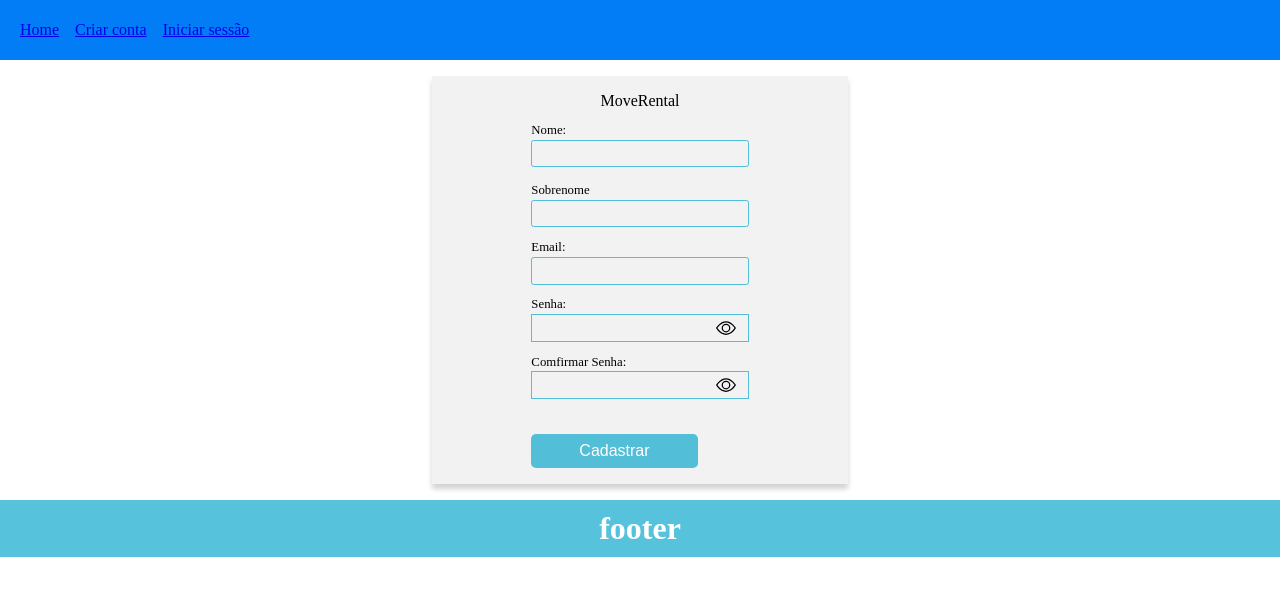
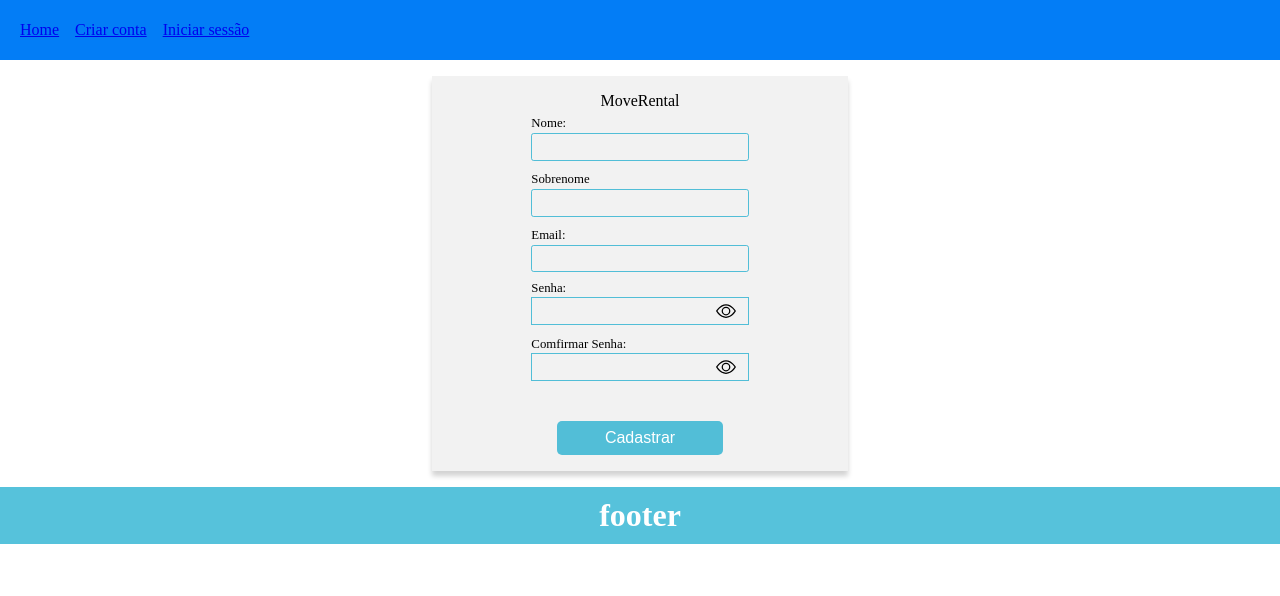
Before and after one commit to GabrielyPaz/projeto-integrador, a React (Vite) app: page /register in a window 1280 px wide. Shown: the top 596 px of the page. Built offline with nearby package versions, Linux system fonts and the light colour scheme.

Commit message:
validacao do cadastro e insercao do favicon

```diff
--- a/index.html
+++ b/index.html
@@ -1,9 +1,10 @@
 <!doctype html>
-<html lang="en">
+<html lang="pt-br">
   <head>
     <meta charset="UTF-8" />
     <meta name="viewport" content="width=device-width, initial-scale=1.0" />
-    <title> 🚙  Digital Booking</title>
+    <link rel="shortcut icon" href="./src/assets/favicon.ico" type="image/x-icon">
+    <title>Digital Booking</title>
   </head>
   <body>
     <div id="root"></div>
--- a/package.json
+++ b/package.json
@@ -10,13 +10,17 @@
     "preview": "vite preview"
   },
   "dependencies": {
+    "@hookform/resolvers": "^3.3.2",
     "react": "^18.2.0",
     "react-dom": "^18.2.0",
-    "react-router-dom": "^6.17.0"
+    "react-hook-form": "^7.47.0",
+    "react-router-dom": "^6.17.0",
+    "yup": "^1.3.2"
   },
   "devDependencies": {
     "@types/react": "^18.2.15",
     "@types/react-dom": "^18.2.7",
+    "@types/yup": "^0.32.0",
     "@vitejs/plugin-react": "^4.0.3",
     "eslint": "^8.45.0",
     "eslint-plugin-react": "^7.32.2",
--- a/src/pages/Register/Register.jsx
+++ b/src/pages/Register/Register.jsx
@@ -1,26 +1,52 @@
 import { useState } from 'react';
+// useForm
+import { useForm } from 'react-hook-form';
+import { yupResolver } from '@hookform/resolvers/yup';
+
+//yup
+import {object, ref, string} from "yup";
+
 import styles from './Register.module.css';
 import eye from '../../assets/eye.svg';
 import eyeslash from '../../assets/eye-slash.svg';
 
 export default function Register(){
 
-	const [form, serForm] = useState({
-		nome: "",
-		sobrenome: "",
-		email: ""		,
-		password: "",
-		confirmPasswor: ""
+	const [showPasswordOne, setShowPasswordOne] = useState(false);
+	const [showPasswordTwo, setShowPasswordTwo] = useState(false);
+
+	const schema = object({
+
+		nome: string().min(3, "* Mínimo de 3 caracteres!")
+		.required("* Campo Obrigatório!"),
+
+		sobrenome: string()
+		.required("* Mínimo de 3 caracteres!"),
+
+		email: string()
+		.email()
+		.required("* Insira um e-mail válido"),
+
+		password: string()
+		.min(8, "* Mínimo de 8 caracteres")
+		.required("* Campo Obrigatório!"),
+
+		confirmPassword: string()
+		.min(8, "* Mínimo de 8 caracteres")
+		.required("* Repita a senha!")
+		.oneOf([ref("password")], "* Senha estão diferentes!")
 	})
 
+	const { register,
+		handleSubmit: onSubmit,
+		watch,
+		formState: { errors }
+	} = useForm({resolver: yupResolver(schema)});
 
-		const [showPasswordOne, setShowPasswordOne] = useState(false);
-		const [showPasswordTwo, setShowPasswordTwo] = useState(false);
+	const handleSubmit = (data) => {
+		console.log(data);
+	}
 
-		/*
-			const [fraseError, setFraseError] = useState('');
-			const [textoIpunt, setTextoInput] = useState('');
-		*/
 		const handleClickShowPasswordOne = () => {
 			setShowPasswordOne(!showPasswordOne)
 		}
@@ -29,53 +55,39 @@ export default function Register(){
 			setShowPasswordTwo(!showPasswordTwo)
 		}
 
-		/*
-		const handleInputError1 = () => {
-
-			setInputError(!inputError)
-		}
-
-		const handleInputError = (value) => {
-
-			if(value.length < 3){
-				setFraseError('* Insira no mínimo 3 caracteres!');
-			} else {
-				setFraseError('');
-			}
-			setTextoInput(value);
-		}*/
-
-
-
 	return (
 		<>
-			<form action="">
+			<form onSubmit={onSubmit(handleSubmit)}>
 
 				<fieldset> MoveRental
 
 				<div className={styles.user_input}>
 
-					<label htmlFor="">
+					<label>
 						Nome:
 					</label>
 					<div>
 						<input name="nome"
 						type="text"
 						minLength={3}
-						onChange={(event) => handleChange(event.target.value)}/>
-						<small>* Insira no mínimo 3 caracteres!</small>
+						{...register("nome")}
+						//onChange={(event) => handleChange(event.target.value)}
+						/>
+						<small className={styles.error}>{errors?.nome?.message}</small>
 					</div>
 
 					<label htmlFor="">
 						Sobrenome
 					</label>
-					<div>
+					<div className={styles.user_input}>
 						<input name="sobrenome"
 						type="text"
 						minLength={3}
-						onChange={(event) => handleChange(event.target.value)}/>
+						{...register("sobrenome")}
+						//onChange={(event) => handleChange(event.target.value)}
+						/>
 
-						<small>* Insira no mínimo 3 caracteres</small>
+						<small className={styles.error}>{errors?.sobrenome?.message}</small>
 					</div>
 				</div>
 
@@ -84,8 +96,13 @@ export default function Register(){
 						Email:
 					</label>
 					<div>
-						<input type="email" name="email" id="email" />
-						<small>* Insira um e-mail válido</small>
+						<input
+						type="email"
+						name="email"
+						id="email"
+						{...register("email")}
+						/>
+						<small className={styles.error}>{errors?.email?.message}</small>
 					</div>
 				</div>
 
@@ -94,15 +111,20 @@ export default function Register(){
 						Senha:
 					</label>
 					<div className={styles.divPasswordEConfirmPassword}>
-						<input type={!showPasswordOne ? "password" : "text"} name="password" id="password" minLength={8}/>
+						<input type={!showPasswordOne ? "password" : "text"} name="password"
+						id="password"
+						minLength={8}
+						{...register("password")}
+						/>
 
 						<img onClick={handleClickShowPasswordOne}
 							className={styles.eye_password_bt}
 							id="imgPasswordOne"
 							src={!showPasswordOne ? eye : eyeslash}
-							alt="icone olho" />
+							alt="icone olho"
+							/>
 					</div>
-					<small>* Sua senha precisa ter no mínimo 8 caracteres</small>
+					<small className={styles.error}>{errors?.password?.message}</small>
 				</div>
 
 				<div className={styles.user_input}>
@@ -110,14 +132,20 @@ export default function Register(){
 						Comfirmar Senha:
 					</label>
 					<div className={styles.divPasswordEConfirmPassword}>
-						<input type={!showPasswordTwo ? "password" : "text"} name="confirmPassword" id="confirmPassword" minLength={8} />
+						<input type={!showPasswordTwo ? "password" : "text"} name="confirmPassword"
+						id="confirmPassword"
+						minLength={8}
+						{...register("confirmPassword")}
+
+						/>
 						<img onClick={handleClickShowPasswordTwo}
 							className={styles.eye_password_bt}
 							id="imgPasswordTwo"
 							src={!showPasswordTwo ? eye : eyeslash}
-							alt="icone olho" />
+							alt="icone olho"
+							/>
 					</div>
-					<small>* As senhas não correspondem</small>
+					<small className={styles.error}>{errors?.confirmPassword?.message}</small>
 
 
 					<div className={styles.div_button}>
--- a/src/pages/Register/Register.module.css
+++ b/src/pages/Register/Register.module.css
@@ -27,7 +27,7 @@ form {
 	align-items: center;
 	flex-direction: column;
 	box-shadow: 0 5px 5px lightgrey;
-	padding: 1em 2.5em;
+	padding: 1em 1.5em;
 	}
 
 input {
@@ -51,7 +51,7 @@ input {
 	width: 100%;
 	font-weight: 300;
 	margin-bottom: -.1em;
-	margin-top: 1em;
+	margin-top: .5em;
 	font-size: .8em;
 	}
 
@@ -64,13 +64,12 @@ input {
 	}
 
 	.div_button{
-		align-items: center;
+		margin: 0 auto;
 	}
 
 	/* aplicando css erros */
 
 	small{
-	display: none;
 	font-size: .8em;
 	font-weight: 300;
 	}
@@ -93,6 +92,7 @@ input {
 	}
 
 	small.error {
+	padding-top: 2px;
 	color: var(--cor-erro-input);
 	display: block;
 
@@ -115,7 +115,8 @@ input {
 	/* aplicando css erros */
 
 
-	button {
+button {
+
 	padding: .5em 3em;
 	background-color: var(--cor-padrao-turquesa-transparente);
 	color: white;
@@ -124,7 +125,7 @@ input {
 	font-size: 1em;
 	border: none;
 	border-radius: 5px;
-	}
+}
 
 	button:disabled {
 	background-color: var(--cor-padrao-fraca-transparente);
```
Also changed, not shown: 2 other files (tests, documents, lock files or other folders).
